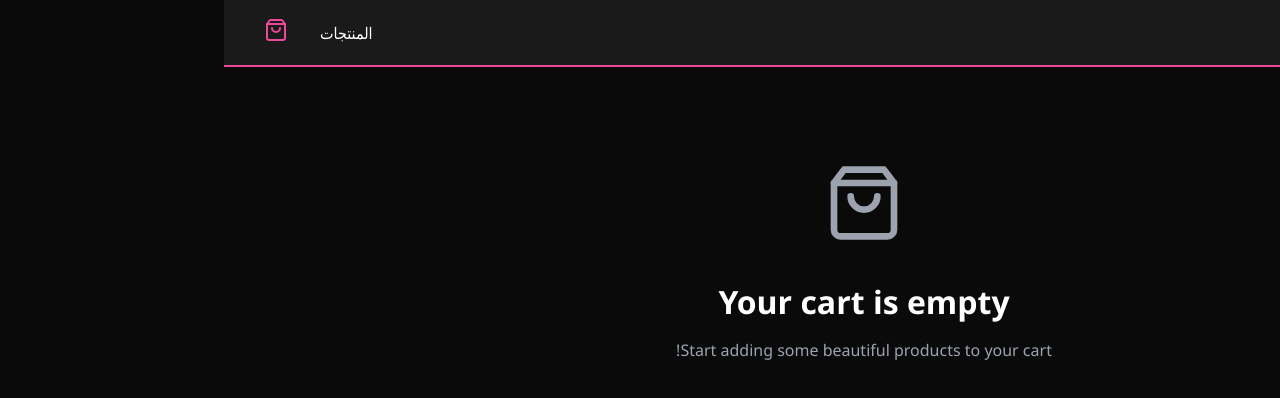
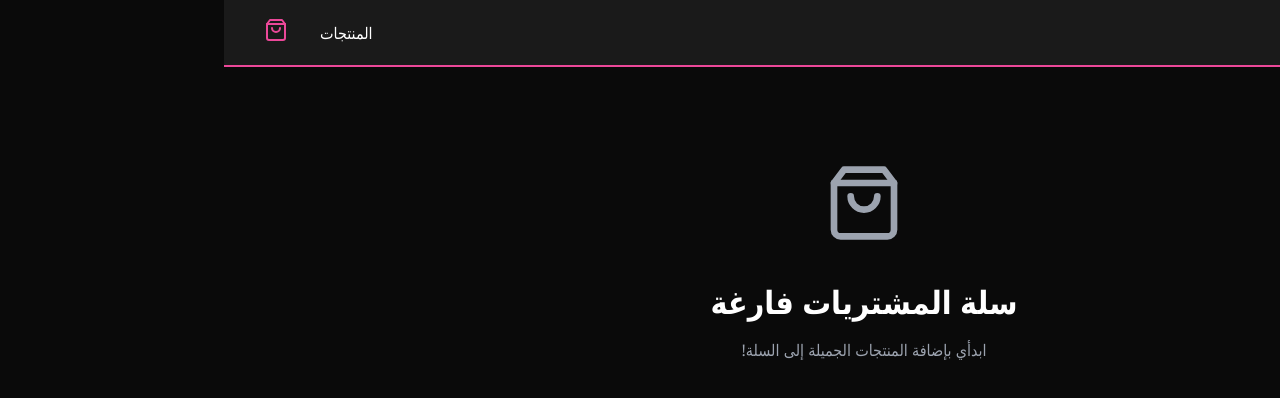
Before and after one commit to ialnezami/catalogue, a Next.js app: page /cart in a window 1280 px wide. Shown: the top 398 px of the page. Built offline with nearby package versions, Linux system fonts and the light colour scheme.

Commit message:
Translate cart messages to Arabic for improved localization support.

```diff
--- a/pages/cart.tsx
+++ b/pages/cart.tsx
@@ -41,9 +41,9 @@ export default function Cart() {
           }}
         >
           <ShoppingBag size={80} color="#9ca3af" style={{ margin: '0 auto 2rem' }} />
-          <h2 style={{ fontSize: '2rem', marginBottom: '1rem', color: '#ffffff' }}>Your cart is empty</h2>
+          <h2 style={{ fontSize: '2rem', marginBottom: '1rem', color: '#ffffff' }}>سلة المشتريات فارغة</h2>
           <p style={{ color: '#9ca3af', marginBottom: '2rem' }}>
-            Start adding some beautiful products to your cart!
+            ابدأي بإضافة المنتجات الجميلة إلى السلة!
           </p>
         </div>
       </Layout>
```
